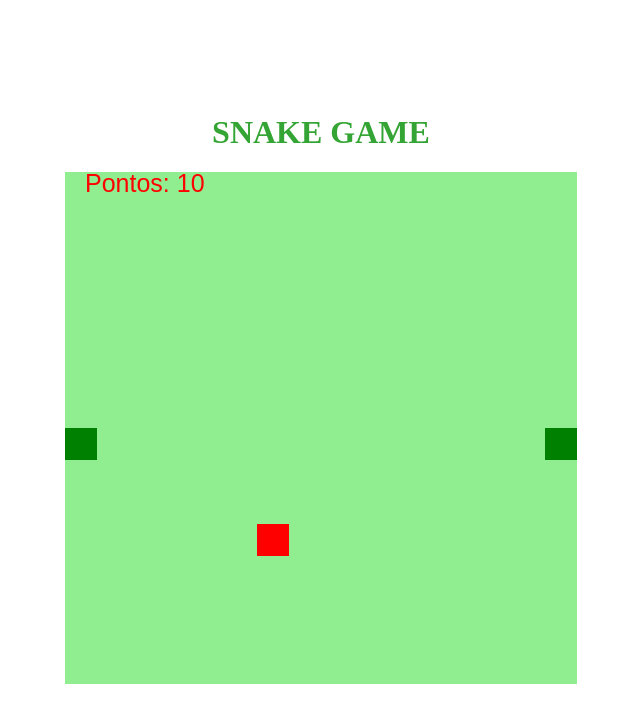
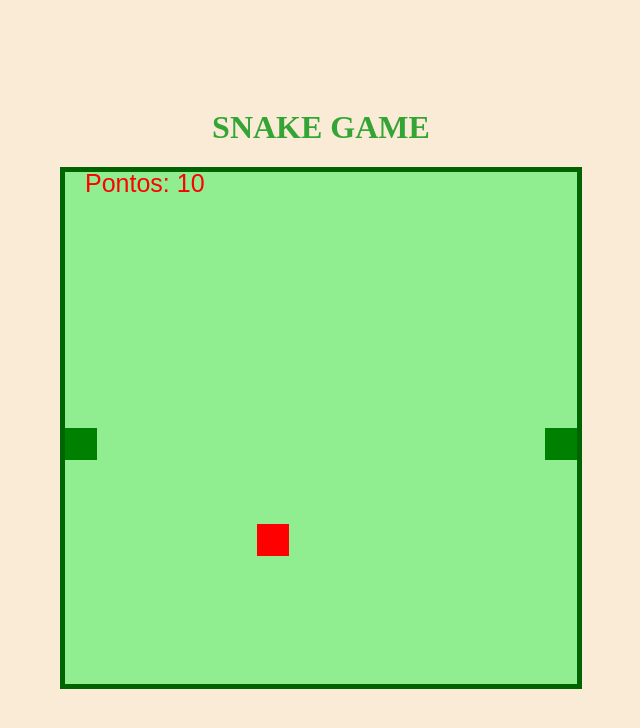
Before and after one commit to hamiltonjr/snake, a plain HTML site: page index.html in a window 1280 px wide. Shown: the whole page, without its empty margins (295-935 px from the left). Drawn offline with Linux system fonts and the light colour scheme.

Commit message:
More small adjusts.

```diff
--- a/style.css
+++ b/style.css
@@ -1,10 +1,15 @@
-body{
+body {
+    background-color:antiquewhite;
     height: 95vh;
     width: 95vw;
     display: flex;
     flex-direction: column;
     justify-content: center;
     align-items: center;
-    background-color:white;
     color: rgb(52, 165, 52);
+    cursor: none;
 }
+
+#snake {
+    border: 5px solid darkgreen;
+}
```
